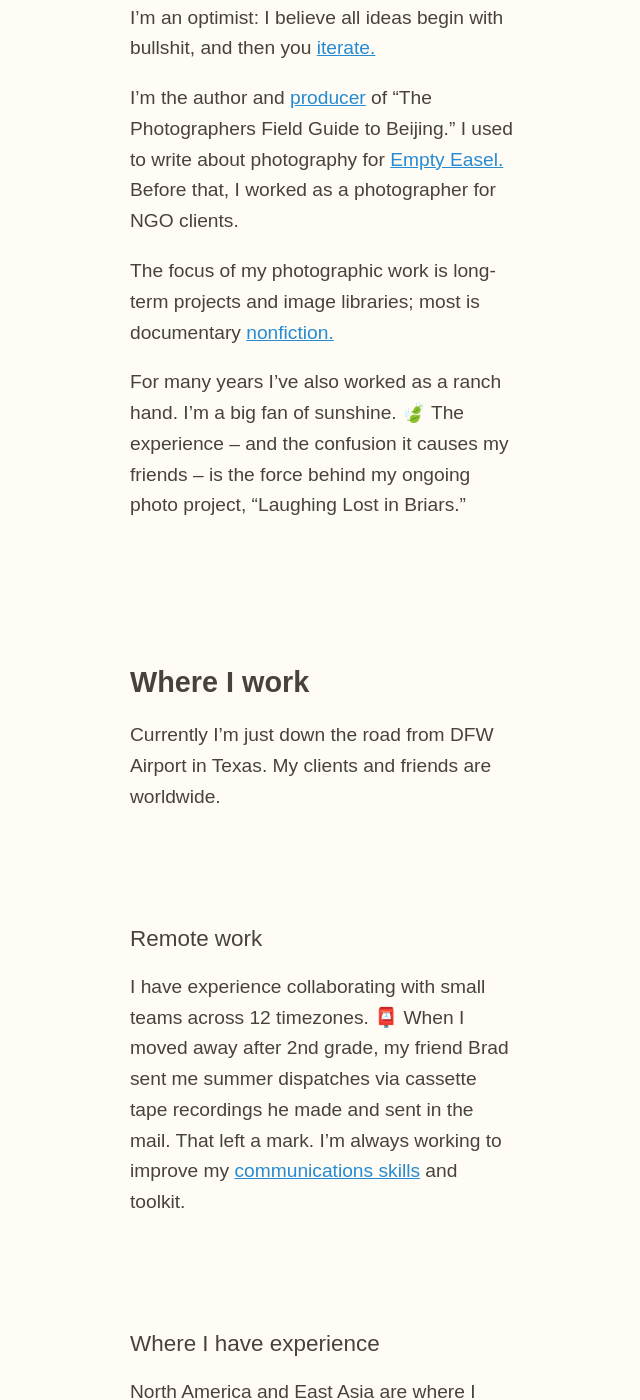
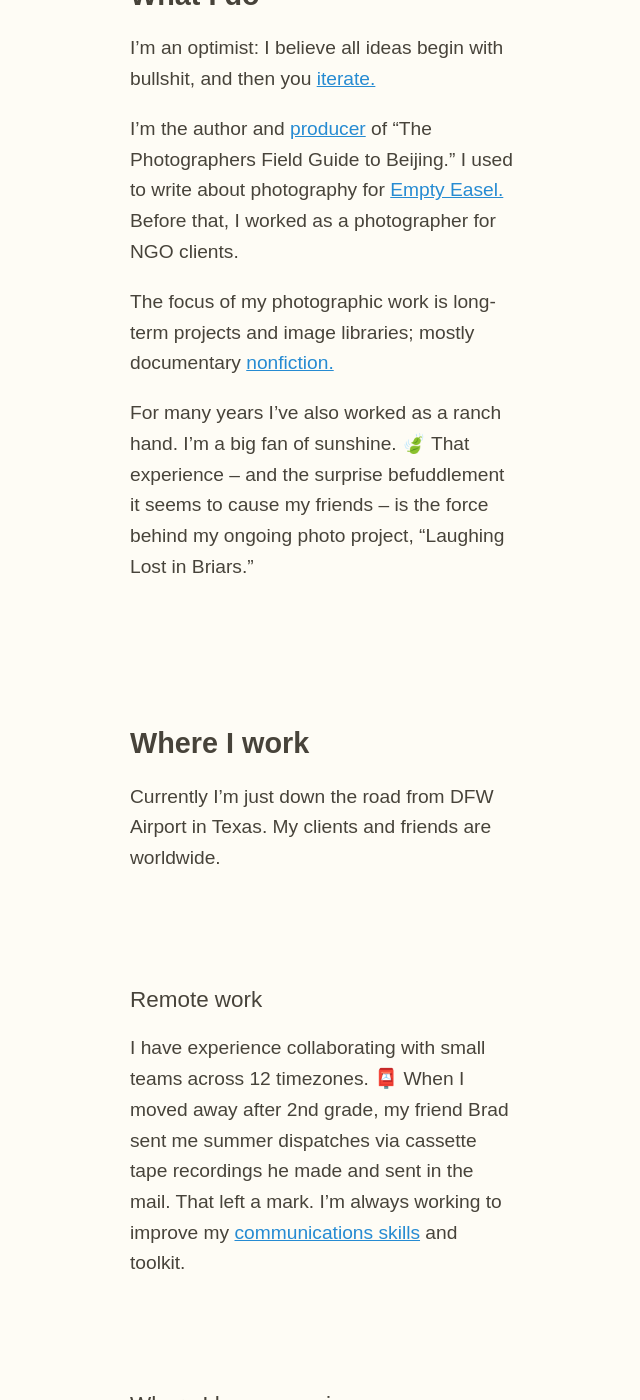
Before and after one commit to zachmccabe/zachmccabe.github.io, a Jekyll site: the page built from about.md, in a window 1280 px wide and 1400 px high, scrolled down 1023 px. Shown: the whole window, without its empty margins (318-958 px from the left). Built offline with Jekyll 4.4.1, drawn with Linux system fonts in a browser that asks for light colours; some of the changed text lies outside the part shown.

Commit message:
Update about.md

```diff
--- a/about.md
+++ b/about.md
@@ -33,9 +33,9 @@
 
 I'm the author and [producer](https://www.zachmccabe.com/beijing/how_the_book_got_made.html) of "The Photographers Field Guide to Beijing." I used to write about photography for [Empty Easel.](https://www.google.com/search?q=site%3A+emptyeasel.com+zach+mccabe) Before that, I worked as a photographer for NGO clients.
 
-The focus of my photographic work is long-term projects and image libraries; most is documentary [nonfiction.](https://www.zachmccabe.com/nonfiction.html)
+The focus of my photographic work is long-term projects and image libraries; mostly documentary [nonfiction.](https://www.zachmccabe.com/nonfiction.html)
 
-For many years I've also worked as a ranch hand. I'm a big fan of sunshine. 🍃 The experience – and the confusion it causes my friends – is the force behind my ongoing photo project, "Laughing Lost in Briars."
+For many years I've also worked as a ranch hand. I'm a big fan of sunshine. 🍃 That experience – and the surprise befuddlement it seems to cause my friends – is the force behind my ongoing photo project, "Laughing Lost in Briars."
 
 
 
```
Also changed, not shown: other parts of about.md (+2 -2 lines).
